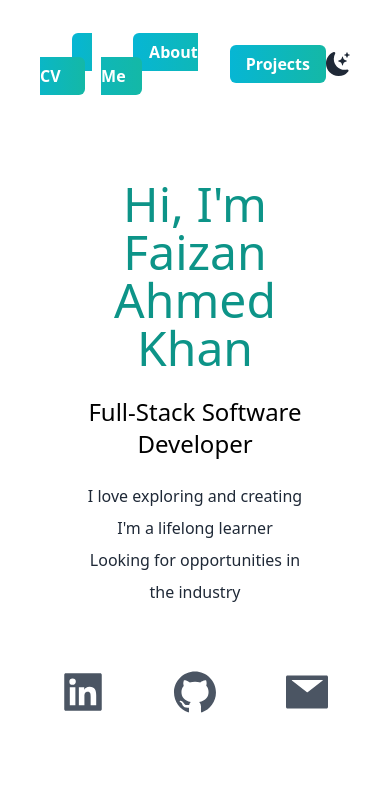
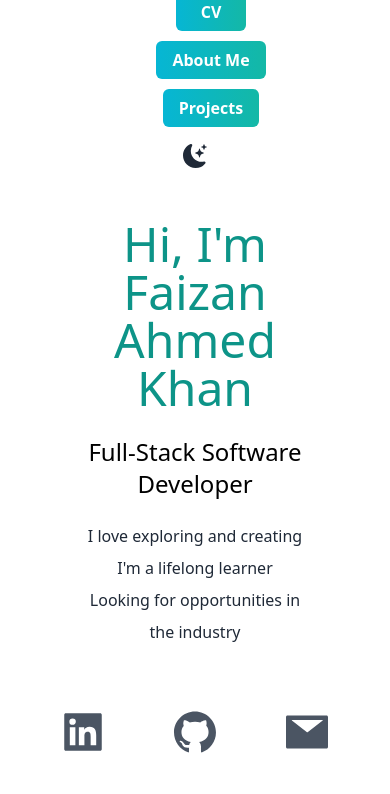
Before and after one commit to faizanahmkhan/next-portfolio, a Next.js app: page / in a window 390 px wide. Shown: the top 794 px of the page. Built offline with nearby package versions, Linux system fonts and the light colour scheme.

Commit message:
integrated resposiveness to nav bar

```diff
--- a/pages/index.js
+++ b/pages/index.js
@@ -29,8 +29,8 @@ export default function Home() {
 
       <main className="bg-white px-10 md:px-20 lg:px-40 dark:bg-gray-900">
         <section className="">
-          <nav className="py-10 flex- ">
-            <ul className="flex items-center justify-around">
+          <nav className="sm:py-10">
+            <ul className=" space-y-6 flex-col place-items-center flex sm:space-y-0 sm:flex-row justify-between xl:px-36 ">
               <li>
                 <a
                   className="
@@ -69,7 +69,7 @@ export default function Home() {
                 </a>
               </li>
 
-              <div className="">
+              <div >
                 <BsFillMoonStarsFill
                   onClick={() => setDarkMode(!darkMode)}
                   className="cursor-pointer text-2xl text-gray-800 hover:scale-125 dark:text-white"
```
